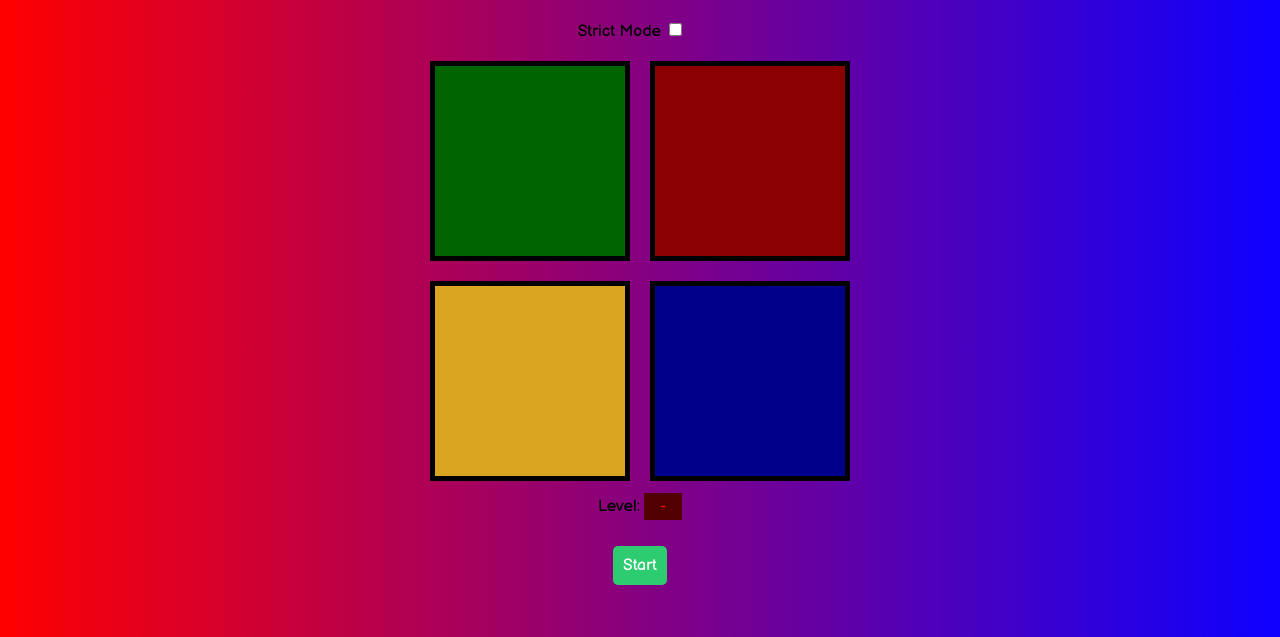
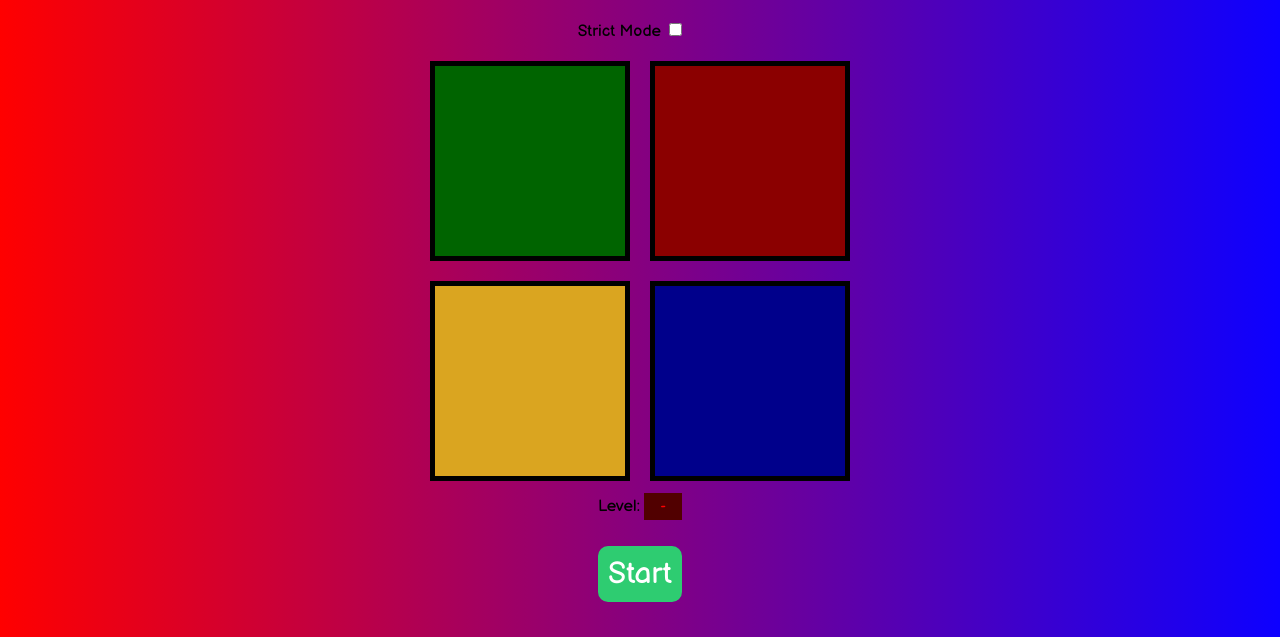
Before and after one commit to 1964361/Fire-Says, a plain HTML site: page index.html in a window 1280 px wide. Shown: the part 163-800 px from the top of the page. Drawn offline with Linux system fonts and the light colour scheme.

Commit message:
Update index.html

```diff
--- a/index.html
+++ b/index.html
@@ -84,13 +84,13 @@
         font-family: "Balsamiq Sans", sans-serif;
         margin-top: 30px;
         padding: 10px;
-        font-size: 16px;
+        font-size: 30px;
         cursor: pointer;
         background-color: #2ecc71;
         color: #fff;
         border: none;
         outline: none;
-        border-radius: 5px;
+        border-radius: 10px;
         transition: background-color 0.3s;
       }
 
```
